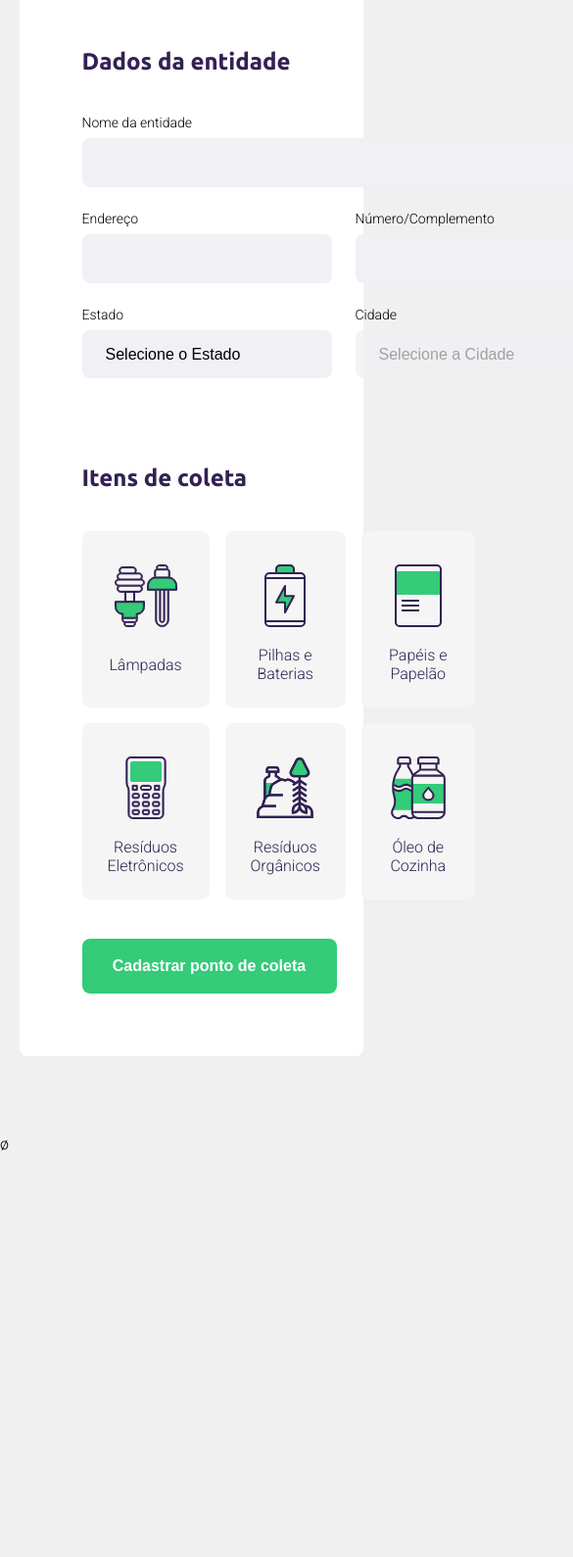
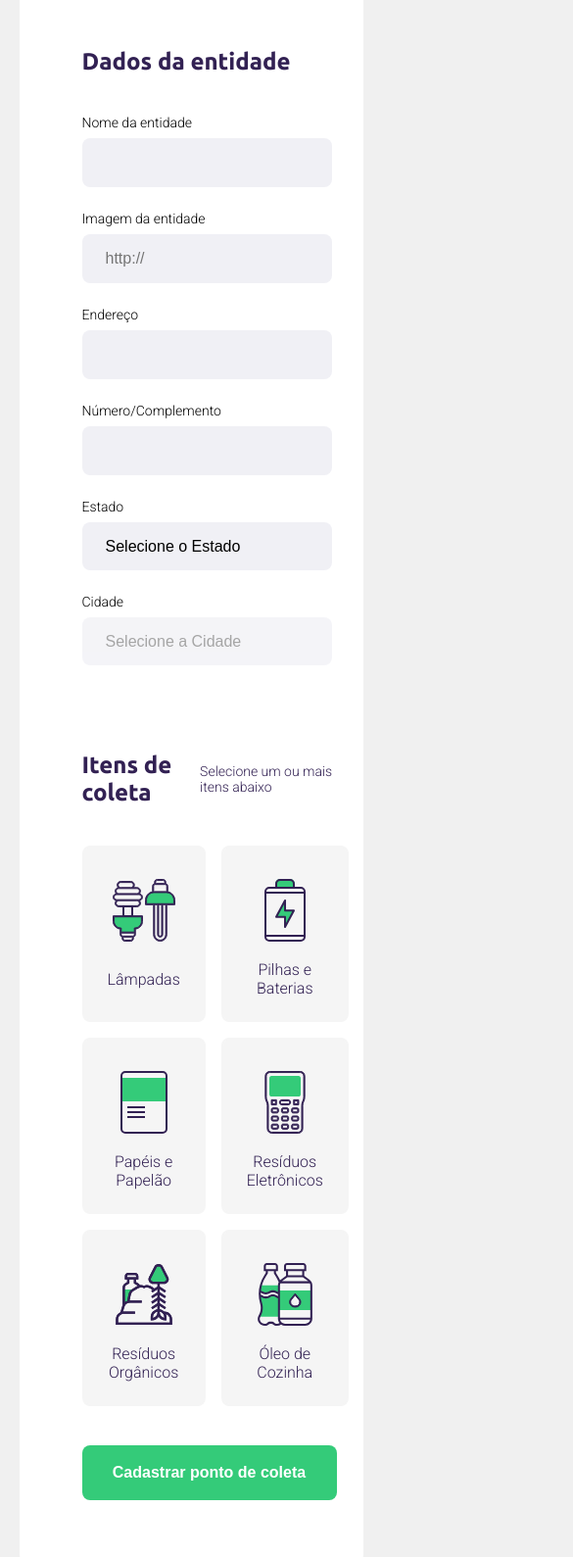
Before and after one commit to grchf/nlw_ecoleta, a website: page src/views/create-point.html in a window 390 px wide. Shown: the part 352-1941 px from the top of the page at 98% size, 585 px wide, since content can reach past the window. Before the commit the page ends 1529 px from the top, so only its background shows below. Drawn offline with nearby package versions, Linux system fonts and the light colour scheme; files that its build step writes are made by us from their sources; no server answers; files whose address does not match are found by name.

Commit message:
template-engine

```diff
--- a/package.json
+++ b/package.json
@@ -18,7 +18,8 @@
   },
   "homepage": "https://github.com/grchf/nlw_ecoleta#readme",
   "dependencies": {
-    "express": "^4.17.1"
+    "express": "^4.17.1",
+    "nunjucks": "^3.2.1"
   },
   "devDependencies": {
     "nodemon": "^2.0.4"
--- a/public/styles/create-point.css
+++ b/public/styles/create-point.css
@@ -45,10 +45,19 @@ form fieldset {
 
 form legend {
     margin-bottom: 40px;
+    display: flex;
+    align-items: center;
+    justify-content: space-between;
+    width: 100%;
 }
 
 form legend h2 {
     font-size: 24px;
+}
+
+form legend span {
+    color: var(--title-color);
+    font-size: 14px;
 }
 
 form .field {
--- a/public/styles/responsive.css
+++ b/public/styles/responsive.css
@@ -24,11 +24,23 @@
     #page-search-results .cards {
         grid-template-columns: 1fr 1fr;
     }
+
+    #page-create-point form .field-group {
+        flex-direction: column;
+    }
+
+    form .field-group .field + .field {
+        margin-left: 0;
+    }
 }
 
 @media (max-width: 620px) {
     #page-search-results .cards {
         grid-template-columns: 1fr;
+    }
+
+    #page-create-point .items-grid {
+        grid-template-columns: 1fr 1fr;
     }
 }
 
--- a/public/styles/search-result.css
+++ /dev/null
@@ -1,151 +0,0 @@
-#page-create-point {
-    width: 90%;
-    max-width: 1100px;
-    margin: 0 auto;
-}
-
-#page-create-point header {
-    margin-top: 48px;
-    display: flex;
-    justify-content: space-between;
-    align-items: center;
-}
-
-#page-create-point header a {
-    display: flex;
-    color: var(--title-color);
-    font-weight: 700;
-}
-
-#page-create-point header a span {
-    display: flex;
-    margin-right: 16px;
-    margin-top: -2px;
-    background-image: url(../assets/arrow-left.svg);
-    width: 20px;
-    height: 20px;
-}
-
-form {
-    max-width: 730px;
-    margin: 80px auto;
-    padding: 64px;
-    border-radius: 8px;
-    background-color: #fff;
-}
-
-form h1 {
-    font-size: 36px;
-}
-
-form fieldset {
-    margin-top: 64px;
-    border: 0;
-}
-
-form legend {
-    margin-bottom: 40px;
-}
-
-form legend h2 {
-    font-size: 24px;
-}
-
-form .field {
-    flex: 1;
-    display: flex;
-    flex-direction: column;
-    margin-bottom: 24px;
-}
-
-form .field-group {
-    display: flex;
-}
-
-form input,
-form select {
-    background-color: #f0f0f5;
-    border: 0;
-    padding: 16px 24px;
-    font-size: 16px;
-    border-radius: 8px;
-}
-
-form select {
-    -webkit-appearance: none;
-    -moz-appearance: none;
-    appearance: none;
-}
-
-form label {
-    font-size: 14px;
-    margin-bottom: 8px;
-}
-
-form .field-group .field + .field {
-    margin-left: 24px;
-}
-
-form button {
-    width: 260px;
-    height: 56px;
-    color: white;
-    font-size: 16px;
-    font-weight: bold;
-    background-color: var(--primary-color);
-    border-radius: 8px;
-    border: 0;
-    cursor: pointer;
-    margin-top: 40px;
-    transition: 400ms;
-}
-
-form button:hover {
-    background-color: #2fb86e;
-}
-
-.items-grid {
-    display: grid;
-    grid-template-columns: 1fr 1fr 1fr;
-    /* definir quantidade de colunas e seus tamanhos */
-    /* fr = cálculo automático para preencher todo o espaço */
-    gap: 16px;
-    /* espaçamento entre os elementos do grid */
-}
-
-.items-grid li {
-    height: 180px;
-    padding: 32px 24px 16px;
-    background-color: #f5f5f5;
-    list-style: none;
-    border: 2px solid #f5f5f5;
-    border-radius: 8px;
-    text-align: center;
-    cursor: pointer;
-
-    display: flex;
-    flex-direction: column;
-    align-items: center;
-    justify-content: space-between;
-}
-
-.items-grid li span {
-    flex: 1;
-    /* preenche o espaço da box, juntando os elementos */
-    display: flex;
-    align-items: center;
-    /* alinha os elementos ao meio */
-    color: var(--title-color);
-    margin-top: 12px;
-}
-
-/* ATENÇÃO A SINTAXE li.selected */
-.items-grid li.selected {
-    background: #e1faec;
-    border: 2px solid #34cb79;
-}
-
-.items-grid li img,
-.items-grid li span {
-    pointer-events: none; /* junta IMG e SPAN ao evento de click do javascript. pegando LI por completo */
-}
--- a/src/views/create-point.html
+++ b/src/views/create-point.html
@@ -1,32 +1,17 @@
-<!DOCTYPE html>
-<html lang="pt-br">
+{% extends "layout.html" %}
 
-<head>
-    <meta charset="UTF-8">
-    <meta name="viewport" content="width=device-width, initial-scale=1.0">
+{% set pageId = "page-create-point" %}
+
+{% block title %}
     <title>Criar ponto de coleta</title>
+{% endblock title %}
 
-    <link href="https://fonts.googleapis.com/css2?family=Roboto:wght@300;700&family=Ubuntu:wght@300;700&display=swap" rel="stylesheet">
+{% block styles %}
+    <link rel="stylesheet" href="/styles/create-point.css">
+{% endblock styles %}
 
-    <link rel="stylesheet" href="/styles/main.css">
-    <link rel="stylesheet" href="/styles/home.css">
-    <link rel="stylesheet" href="/styles/create-point.css">
-    <link rel="stylesheet" href="/styles/responsive.css">
-
-</head>
-
-<body>
-
-    <div id="page-create-point">
-
-            <header>
-                <img src="assets/logo.svg" alt="Logomarca">
-                <a href="/">
-                    <span></span>
-                    Voltar para home
-                </a>
-            </header>
-
+{% block content %}
+    {% include "partials/page-header.html" %}
     <form action="">
         <h1>Cadastro do ponto de coleta</h1>
         <!-- FIELDSET: caixa de coleção de campos. tag mais semântica que a div -->
@@ -34,9 +19,15 @@
             <legend>
                 <h2>Dados da entidade</h2>
             </legend>
+            <div class="field-group">
                 <div class="field">
                     <label for="name">Nome da entidade</label>
                     <input type="text" name="name" required>
+                </div>
+                <div class="field">
+                    <label for="name">Imagem da entidade</label>
+                    <input type="url" name="image" placeholder="http://" required>
+                </div>
             </div>
             <div class="field-group">
                 <div class="field">
@@ -68,6 +59,7 @@
         <fieldset>
             <legend>
                 <h2>Itens de coleta</h2>
+                <span>Selecione um ou mais itens abaixo</span>
             </legend>
             <div class="items-grid">
                 <!-- para semântica correta, #id é melhor ser com nomes (por exemplo id="item-1"), para gerar id com apenas números, utiliza o "data". podendo ser com qualquer outro elemento, data-nome, data-texto, etc -->
@@ -103,11 +95,8 @@
 
         <button type="submit">Cadastrar ponto de coleta</button>
     </form>
+{% endblock content %}
 
-    </div>
-
+{% block scripts %}
     <script src="/scripts/create-point.js"></script>
-
-</body>
-
-</html>ø
+{% endblock scripts %}
--- /dev/null
+++ b/src/views/layout.html
@@ -0,0 +1,37 @@
+<!DOCTYPE html>
+<html lang="pt-br">
+
+<head>
+    <meta charset="UTF-8">
+    <meta name="viewport" content="width=device-width, initial-scale=1.0">
+
+    {% block title %}
+        <title>Ecoleta</title>
+    {% endblock title %}
+
+    <link href="https://fonts.googleapis.com/css2?family=Roboto:wght@300;700&family=Ubuntu:wght@300;700&display=swap" rel="stylesheet">
+    <link rel="stylesheet" href="/styles/main.css">
+
+    {% block styles %}
+    {% endblock styles %}
+
+    <link rel="stylesheet" href="/styles/responsive.css">
+
+</head>
+
+<body>
+
+    <div id="{{ pageId }}">
+        {% block content %}
+        {% endblock content %}
+    </div>
+
+    {% block modal %}
+    {% endblock modal %}
+
+    {% block scripts %}
+    {% endblock scripts %}
+
+</body>
+
+</html>
--- /dev/null
+++ b/src/views/partials/page-header.html
@@ -0,0 +1,7 @@
+<header>
+    <img src="assets/logo.svg" alt="Logomarca">
+    <a href="/">
+        <span></span>
+        Voltar para home
+    </a>
+</header>
```
Also changed, not shown: src/server.js (+13 -2 lines), src/views/index.html (+13 -44 lines), src/views/partials/modal.html (added, +17 -0 lines), src/views/search-results.html (+13 -30 lines), 1 other file. Lines whose indentation alone changed are shown as unchanged.
